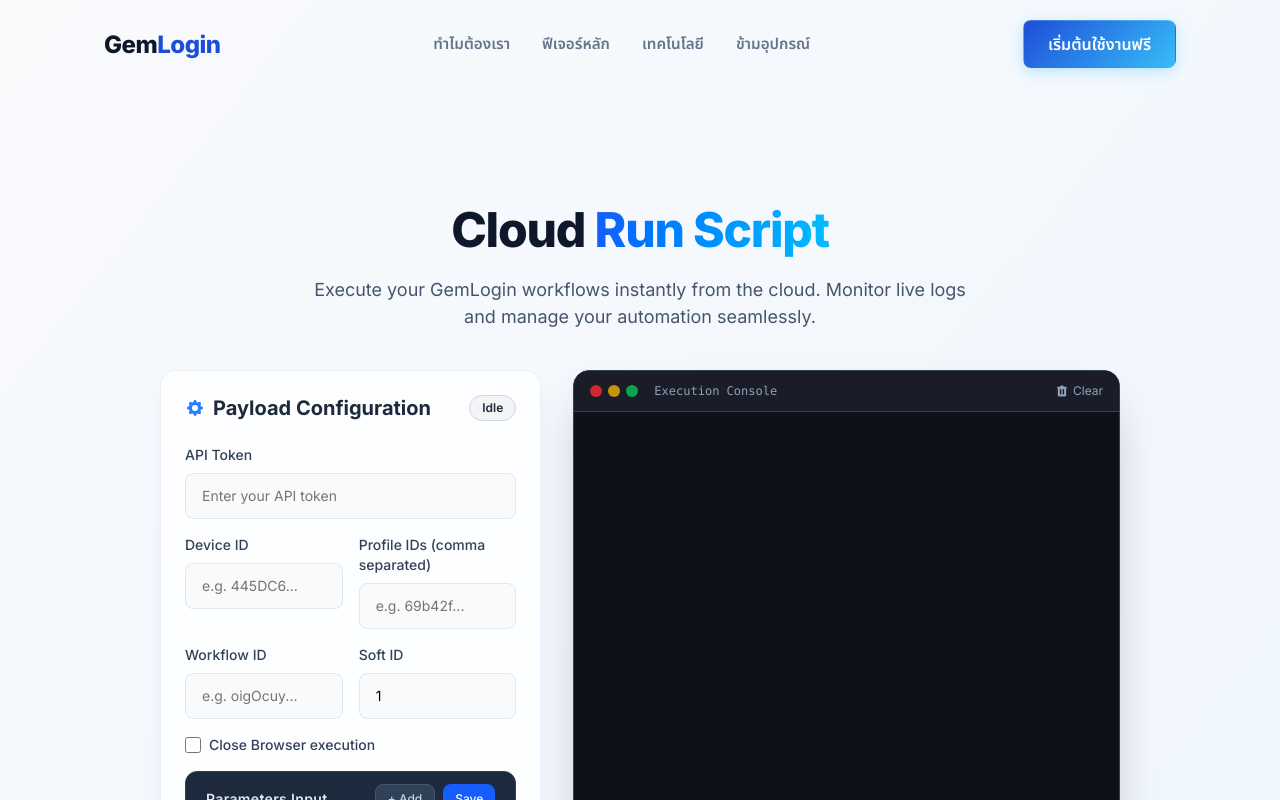
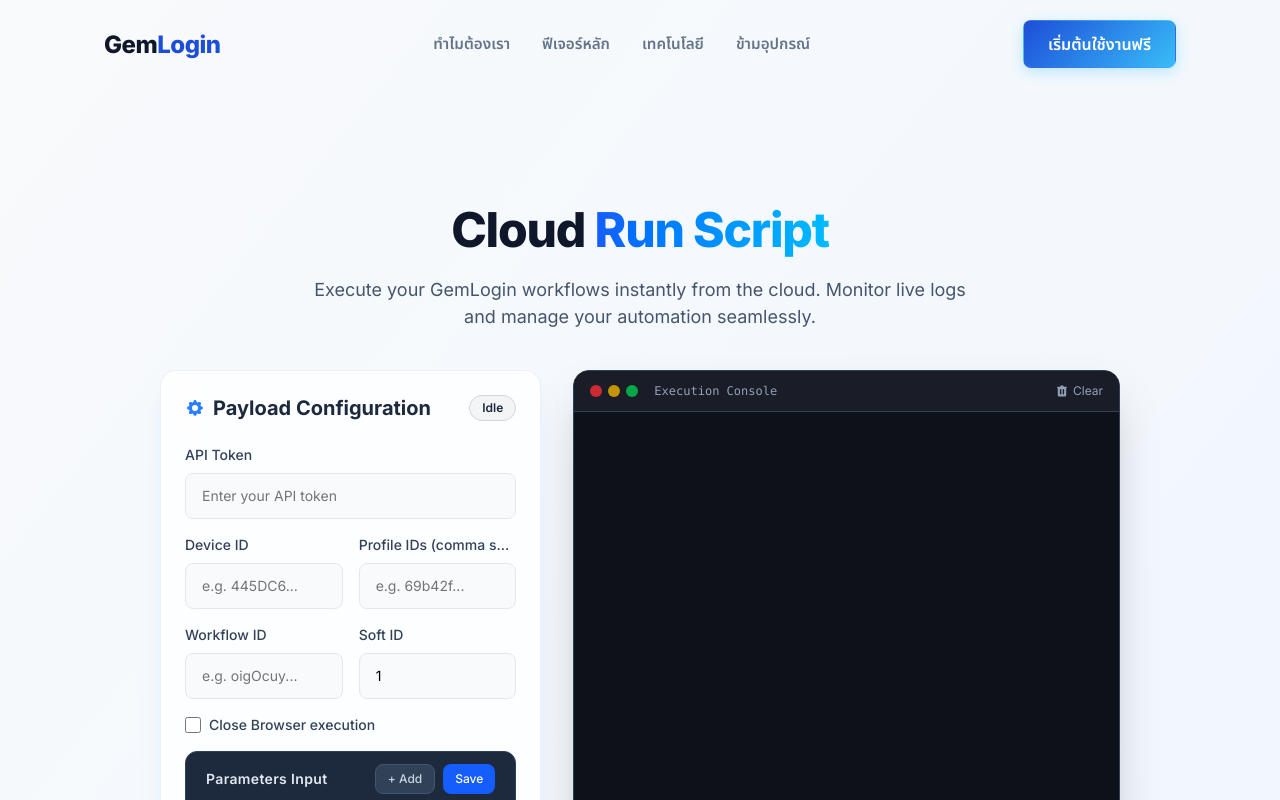
Before and after one commit to chetsadaza/gemlogin03, a React (Vite) app: page /cloud in a window 1280 px wide. Shown: the top 800 px of the page. Built offline with nearby package versions, Linux system fonts and the light colour scheme.

Commit message:
feat: implement Cloud Run Script dashboard with API execution, parameter configuration, and live logging.

```diff
--- a/src/pages/Cloud/RunScriptDashboard.jsx
+++ b/src/pages/Cloud/RunScriptDashboard.jsx
@@ -223,8 +223,13 @@
                       placeholder="e.g. 445DC6..."
                     />
                   </div>
-                  <div>
-                    <label className="block text-sm font-medium text-slate-700 mb-2 mt-0">Profile IDs (comma separated)</label>
+                  <div className="min-w-0">
+                    <label
+                      className="block text-sm font-medium text-slate-700 mb-2 mt-0 truncate"
+                      title="Profile IDs (comma separated)"
+                    >
+                      Profile IDs (comma separated)
+                    </label>
                     <input
                       type="text"
                       value={profileId}
```
